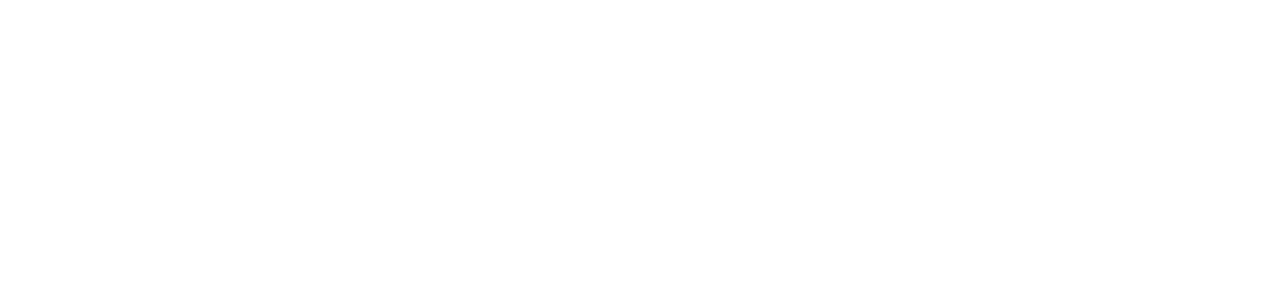
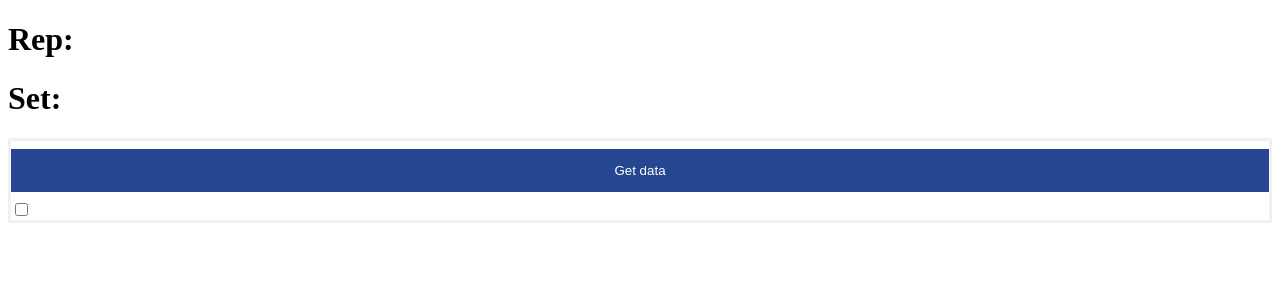
Before and after one commit to MarkByrneDKIT/GymVision, a React (Create React App) app in the folder app/: page /deadlift in a window 1280 px wide. Before the commit this address had no page. Shown: the top 300 px of the page. Built offline with nearby package versions, Linux system fonts and the light colour scheme.

Commit message:
Feature[Website]:Repetitvely pull data

```diff
--- a/app/src/App.js
+++ b/app/src/App.js
@@ -3,6 +3,7 @@
 import Register from './pages/loginRegister/register'
 import LiftSelection from './pages/lift/liftSelection'
 import Squat from './pages/lift/squat'
+import Deadlift from './pages/lift/deadlift'
 
 import{
   BrowserRouter as Router,
@@ -19,6 +20,7 @@
         <Route path="/login" element={<Login />}/>
         <Route path="/register" element={<Register />}/>
         <Route path="/liftSelection" element={<LiftSelection />}/>
+        <Route path="/deadlift" element={<Deadlift />}/>
         <Route path="/squat" element={<Squat />}/>
       </Routes>
      </Router>
--- /dev/null
+++ b/app/src/pages/lift/deadlift.jsx
@@ -0,0 +1,63 @@
+import "./lift.css"
+import { useRef } from "react"
+import axios from "axios";
+import { useNavigate } from "react-router";
+import React, { useState, useEffect } from 'react';
+
+export default function Deadlift() {
+
+
+
+
+    const [status, setStatus] = useState('off');
+
+    const handleClick = async (e) =>{
+      e.preventDefault();
+        if (status === 'off') {
+            setStatus('on');
+          }
+          // If the status is "on", set it to "off"
+          else if (status === 'on') {
+            setStatus('off');
+          }
+    }
+
+        // const [checked, setChecked] = useState(false);
+        // const handleChange = (event) => {
+        //     setChecked(event.target.checked);
+
+        //   }
+
+        useEffect(() => {
+
+            if (status === 'on') {
+
+              const interval = setInterval(() => {
+                console.log("a");
+                axios
+                .get("http://localhost:5000")
+                .then( function(response){
+                  console.log(response.data)
+                  var rep =response.data["Rep"]
+                  document.getElementById("r").textContent= rep;
+                  var set =response.data["Set"]
+                  document.getElementById("s").textContent= set;}
+                )
+                //set time between requests
+              }, 300);
+              return () => clearInterval(interval);
+            }
+          }, [status]);
+
+    return(
+                <div>
+				        <h1>Rep:<span id="r"></span></h1>
+				        <h1>Set:<span id="s"></span></h1>
+                <form onSubmit={handleClick}>
+                <button type="submit">Get data</button>
+                <input type="checkbox" id="lifting"/>
+                {/* <input type="checkbox" checked={checked} onChange={handleChange} /> */}
+                </form>
+                </div>
+    );
+}
```
